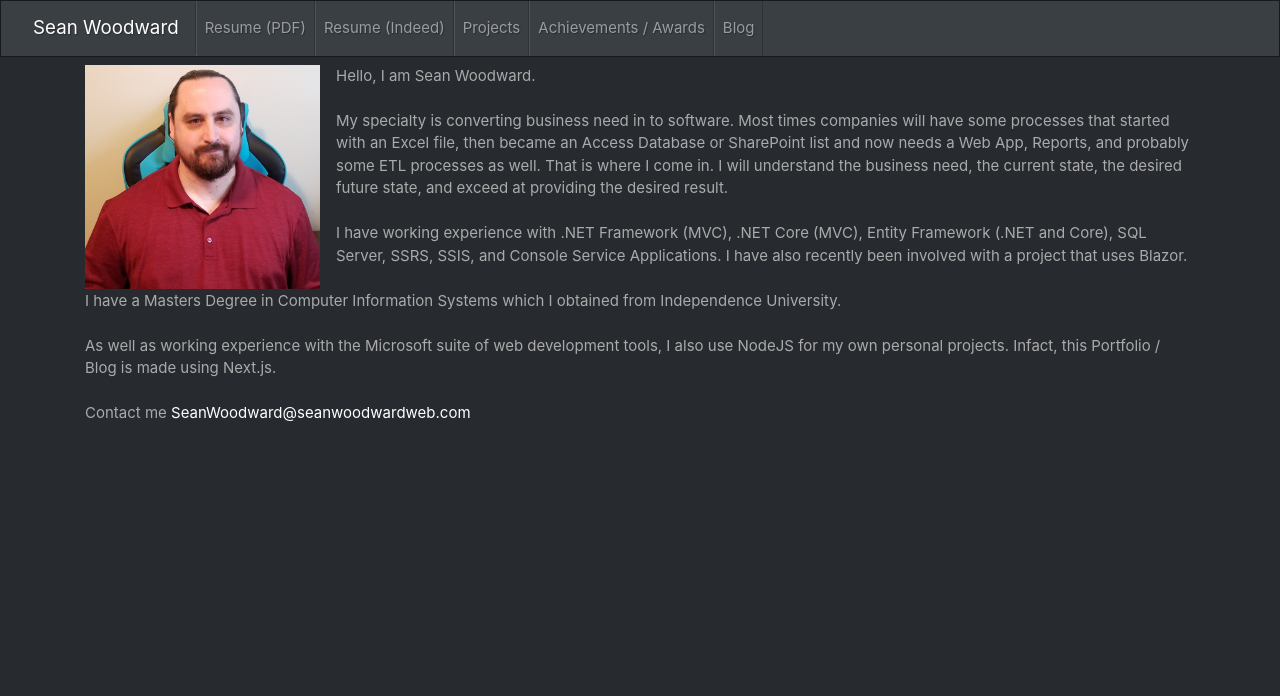
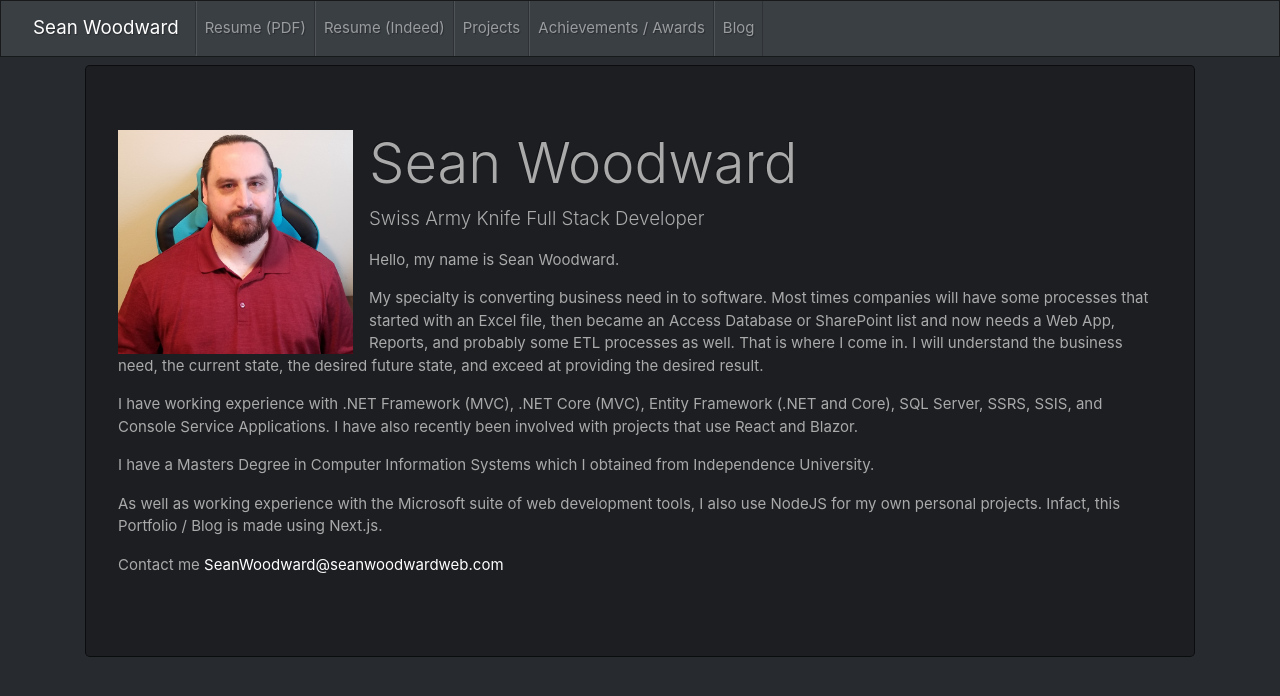
Before and after one commit to woodman231/seanwoodwardweb-com, a Next.js app: page / in a window 1280 px wide. Shown: the top 696 px of the page. Built offline with nearby package versions, Linux system fonts and the light colour scheme.

Commit message:
updates home page to use a jumbotron. Updates outbound call tracker project details. Rebuilds site.

```diff
--- a/pages/index.js
+++ b/pages/index.js
@@ -1,5 +1,6 @@
 import Layout from "../components/layout";
-import Head from 'next/head'
+import Head from 'next/head';
+import { Jumbotron } from 'react-bootstrap';
 
 function HomePage() {
     return (
@@ -8,15 +9,20 @@ function HomePage() {
                 <Head>
                     <title>Sean Woodward | Home</title>
                 </Head>
-                <img src="/SeanWoodward.jpg" alt="Sean Woodward" width="235" height="225" className="img-fluid float-left mr-3" />
-                <p className="float-none">
-                    Hello, I am Sean Woodward. <br /> <br />
-                    My specialty is converting business need in to software. Most times companies will have some processes that started with an Excel file, then became an Access Database or SharePoint list and now needs a Web App, Reports, and probably some ETL processes as well. That is where I come in. I will understand the business need, the current state, the desired future state, and exceed at providing the desired result. <br /> <br />
-                    I have working experience with .NET Framework (MVC), .NET Core (MVC), Entity Framework (.NET and Core), SQL Server, SSRS, SSIS, and Console Service Applications. I have also recently been involved with a project that uses Blazor. <br /> <br />
-                    I have a Masters Degree in Computer Information Systems which I obtained from Independence University. <br /> <br />
-                    As well as working experience with the Microsoft suite of web development tools, I also use NodeJS for my own personal projects. Infact, this Portfolio / Blog is made using Next.js. <br /> <br />
-                    Contact me <a href="mailto:SeanWoodward@seanwoodwardweb.com">SeanWoodward@seanwoodwardweb.com</a>
-                </p>
+                <Jumbotron>
+                    <img src="/SeanWoodward.jpg" alt="Sean Woodward" width="235" height="225" className="img-fluid float-left mr-3" />
+                    <div class="float-none">
+                        <h1 class="display-4">Sean Woodward</h1>
+                        <p class="lead">Swiss Army Knife Full Stack Developer</p>
+                        <p>Hello, my name is Sean Woodward.</p>
+                        <p>My specialty is converting business need in to software. Most times companies will have some processes that started with an Excel file, then became an Access Database or SharePoint list and now needs a Web App, Reports, and probably some ETL processes as well. That is where I come in. I will understand the business need, the current state, the desired future state, and exceed at providing the desired result.</p>
+                        <p>I have working experience with .NET Framework (MVC), .NET Core (MVC), Entity Framework (.NET and Core), SQL Server, SSRS, SSIS, and Console Service Applications. I have also recently been involved with projects that use React and Blazor.</p>
+                        <p>I have a Masters Degree in Computer Information Systems which I obtained from Independence University.</p>
+                        <p>As well as working experience with the Microsoft suite of web development tools, I also use NodeJS for my own personal projects. Infact, this Portfolio / Blog is made using Next.js.</p>
+                        <p>Contact me <a href="mailto:SeanWoodward@seanwoodwardweb.com">SeanWoodward@seanwoodwardweb.com</a></p>
+                    </div>
+                </Jumbotron>
+
             </Layout>
         </>
     )
```
Also changed, not shown: content/posts/25074246-20f1-49fc-aa1f-3e9e5ea24e15.json (+2 -2 lines), 29 other files (tests, documents, lock files or other folders).
